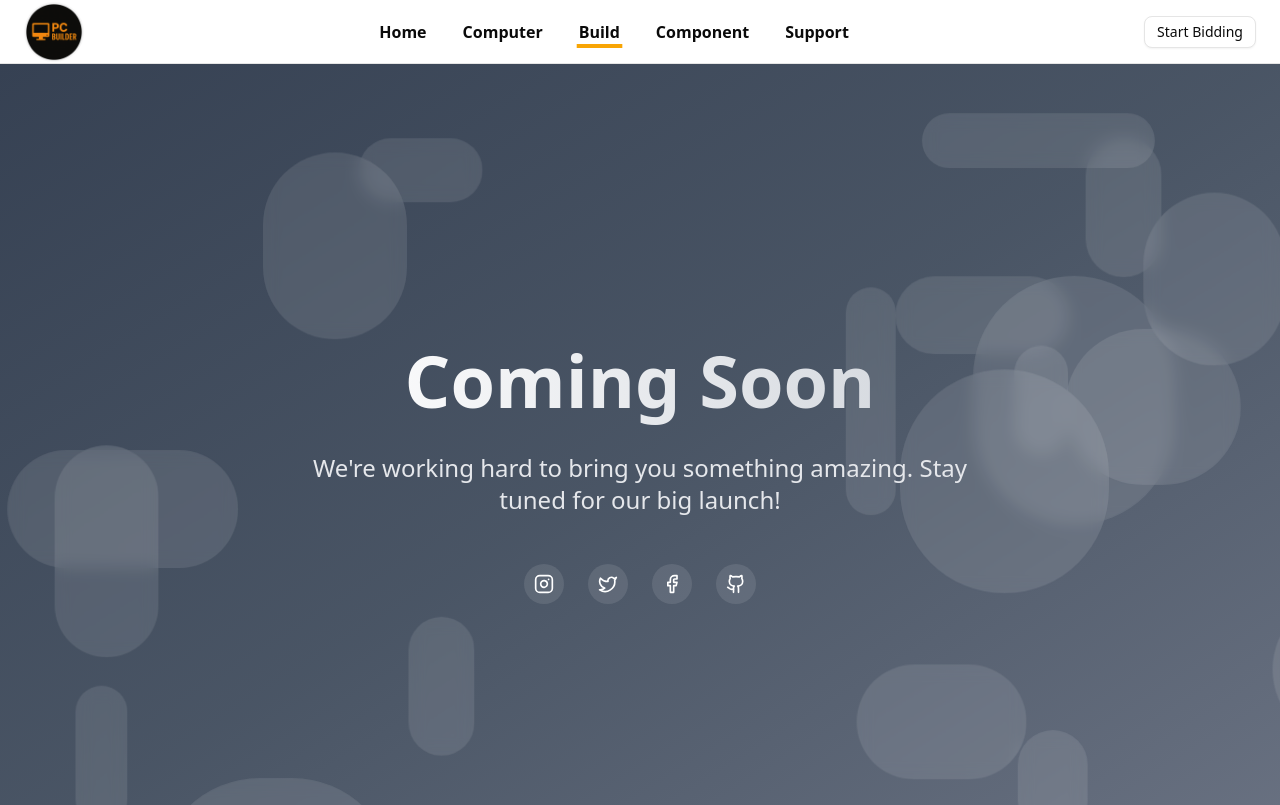
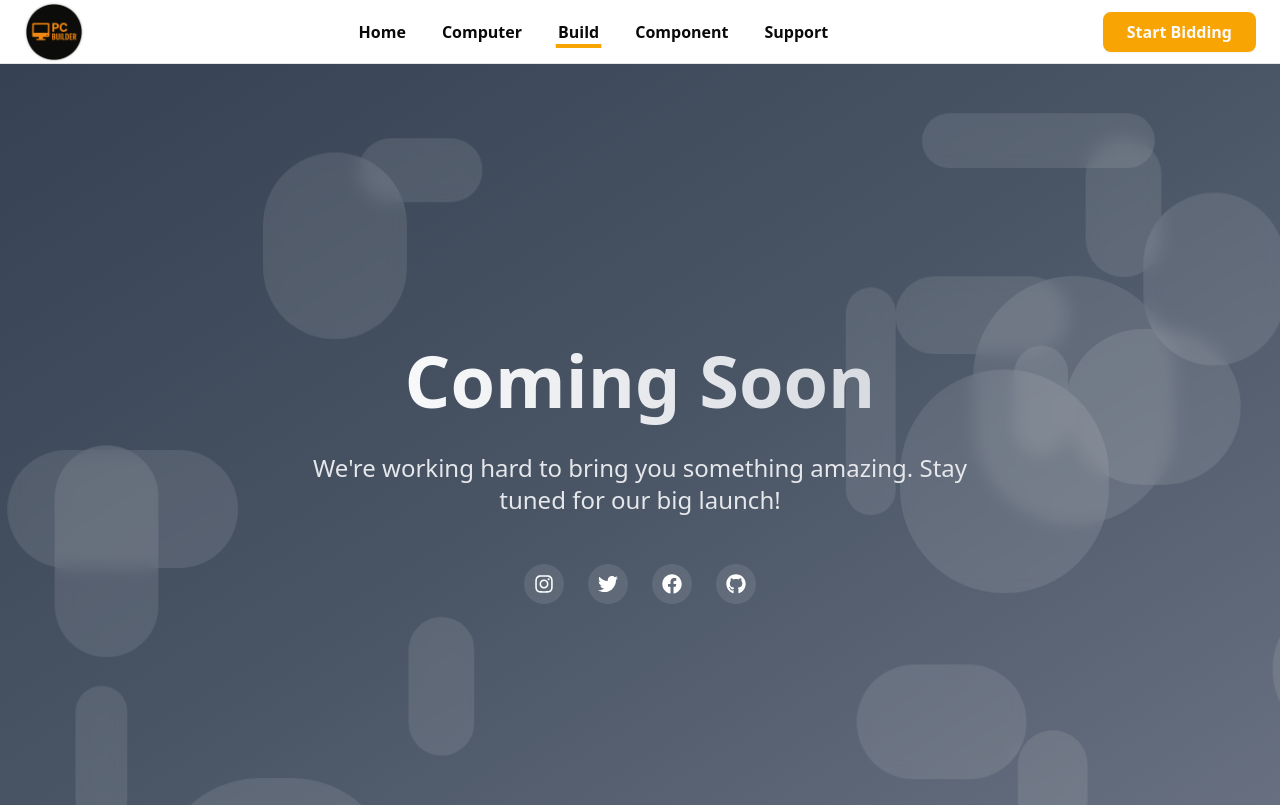
Before and after one commit to alphasspase/custom-pc-builder, a Next.js app: page /build in a window 1280 px wide. Shown: the top 805 px of the page. Built offline with nearby package versions, Linux system fonts and the light colour scheme.

Commit message:
fix navbar button color

```diff
--- a/src/components/Header/StartBidingButton.tsx
+++ b/src/components/Header/StartBidingButton.tsx
@@ -4,12 +4,8 @@ import Link from 'next/link';
 
 const StartBidingButton = () => {
   return (
-    <Button asChild size="sm" variant="outline" aria-label="Start Bidding">
-      <Link
-        aria-label="Start Bidding"
-        href="https://github.com/nobruf/shadcn-landing-page.git"
-        target="_blank"
-      >
+    <Button asChild size={'lg'} aria-label="Start Bidding">
+      <Link aria-label="Start Bidding" href="/build">
         Start Bidding
       </Link>
     </Button>
--- a/src/components/global/ComingSoon.tsx
+++ b/src/components/global/ComingSoon.tsx
@@ -1,7 +1,7 @@
 'use client';
 import React, { useEffect, useState } from 'react';
 import { motion } from 'framer-motion';
-import { Instagram, Twitter, Facebook, Github } from 'lucide-react';
+import { FaInstagram, FaTwitter, FaFacebook, FaGithub } from 'react-icons/fa';
 
 export default function ComingSoon() {
   interface Circle {
@@ -56,7 +56,7 @@ export default function ComingSoon() {
           />
         ))}
       </div>
-      {/* Rest of your component remains unchanged */}
+
       <div className="relative z-10 w-full max-w-5xl px-4 py-16 flex flex-col items-center text-center">
         <motion.div
           initial={{ opacity: 0, y: -20 }}
@@ -71,6 +71,8 @@ export default function ComingSoon() {
             for our big launch!
           </p>
         </motion.div>
+
+        {/* Social links */}
         <motion.div
           className="flex space-x-6"
           initial={{ opacity: 0 }}
@@ -78,10 +80,10 @@ export default function ComingSoon() {
           transition={{ duration: 0.8, delay: 0.6 }}
         >
           {[
-            { icon: Instagram, href: '#' },
-            { icon: Twitter, href: '#' },
-            { icon: Facebook, href: '#' },
-            { icon: Github, href: '#' },
+            { icon: FaInstagram, href: '#' },
+            { icon: FaTwitter, href: '#' },
+            { icon: FaFacebook, href: '#' },
+            { icon: FaGithub, href: '#' },
           ].map((social, index) => (
             <a
               key={index}
--- a/src/components/ui/button.tsx
+++ b/src/components/ui/button.tsx
@@ -24,7 +24,7 @@ const buttonVariants = cva(
       size: {
         default: 'h-9 px-4 py-2 has-[>svg]:px-3',
         sm: 'h-8 rounded-md gap-1.5 px-3 has-[>svg]:px-2.5',
-        lg: 'h-10 rounded-md px-6 has-[>svg]:px-4',
+        lg: 'h-10 rounded-md text-base font-semibold px-6 has-[>svg]:px-4',
         xl: 'h-12 rounded-md px-8 has-[>svg]:px-4',
         icon: 'size-9',
       },
```
